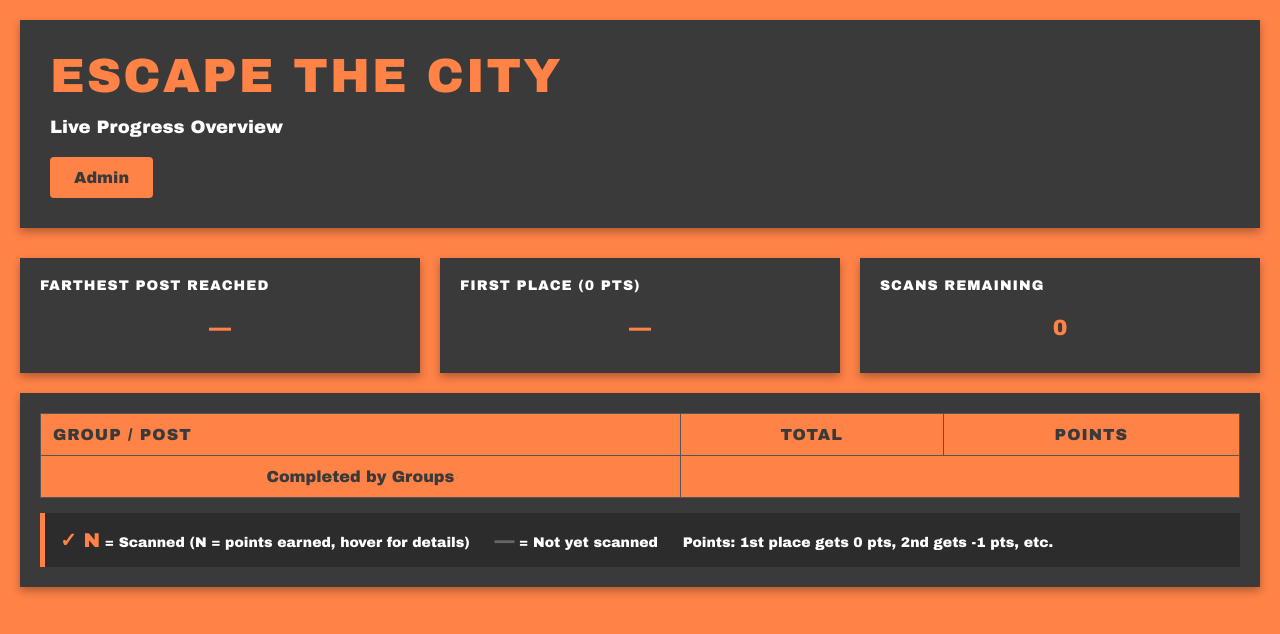
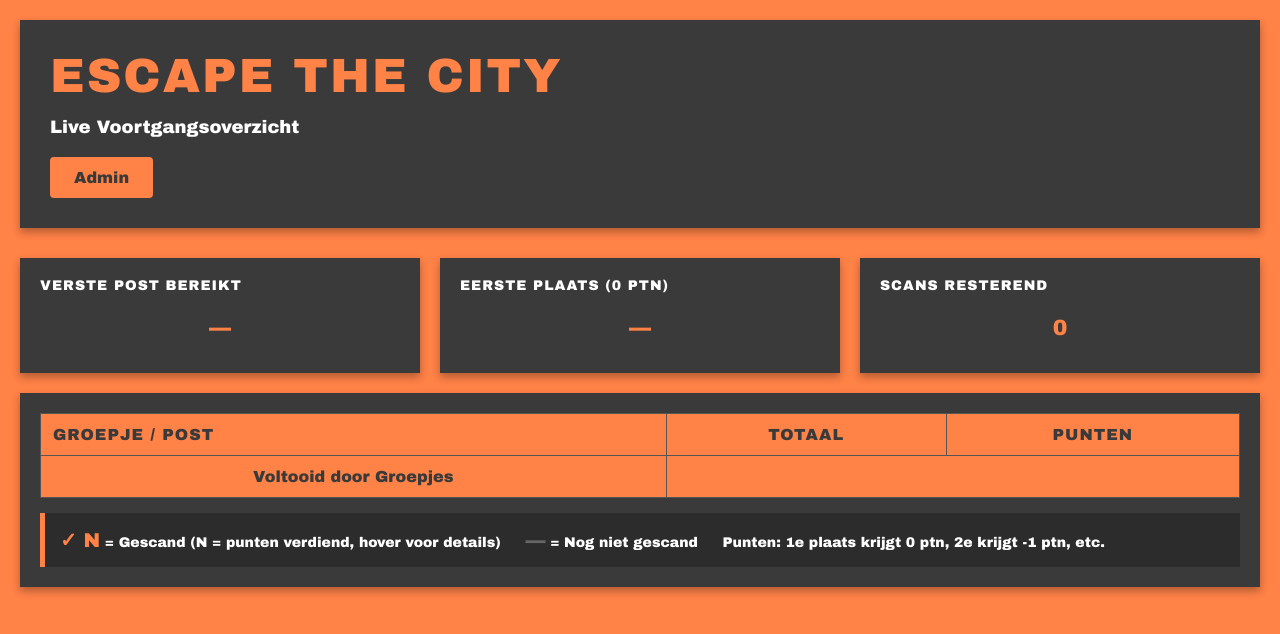
Before and after one commit to kwint/escape-the-city, a Django app: page / in a window 1280 px wide. Shown: the top 634 px of the page. Run offline with Django 5.2, Linux system fonts and the light colour scheme; data that the repository does not hold is empty.

Commit message:
Translated templates to dutch

```diff
--- a/compose.yml
+++ b/compose.yml
@@ -5,7 +5,7 @@ services:
     build: .
     container_name: escape-the-city
     restart: unless-stopped
-    expose:
+    ports:
       - "8000:8000"
     volumes:
       - ./db:/app/db
--- a/hunt/templates/admin/index.html
+++ b/hunt/templates/admin/index.html
@@ -4,12 +4,12 @@
 {% block content %}
 <div style="margin-bottom: 30px; padding: 30px; background: #3A3A3A; border-radius: 0; box-shadow: 0 4px 8px rgba(0,0,0,0.3); border-left: 8px solid #FF8247;">
     <h2 style="margin: 0 0 15px 0; color: #FF8247; font-size: 32px; font-weight: 900; text-transform: uppercase; letter-spacing: 2px;">ESCAPE THE CITY</h2>
-    <p style="margin: 0 0 20px 0; color: white; font-size: 16px; font-weight: bold;">View real-time progress of all groups across all posts</p>
+    <p style="margin: 0 0 20px 0; color: white; font-size: 16px; font-weight: bold;">Bekijk realtime voortgang van alle groepen over alle posts</p>
     <a href="{% url 'overview' %}"
        style="display: inline-block; padding: 15px 30px; background-color: #FF8247; color: #3A3A3A; text-decoration: none; border-radius: 0; font-weight: 900; font-size: 16px; box-shadow: 0 4px 8px rgba(0,0,0,0.3); transition: transform 0.2s; text-transform: uppercase; letter-spacing: 1px;"
        onmouseover="this.style.transform='translateY(-2px)'"
        onmouseout="this.style.transform='translateY(0)'">
-        View Overview Dashboard →
+        Bekijk Overzichtsdashboard →
     </a>
 </div>
 
--- a/hunt/templates/hunt/overview.html
+++ b/hunt/templates/hunt/overview.html
@@ -1,9 +1,9 @@
 <!DOCTYPE html>
-<html lang="en">
+<html lang="nl">
 <head>
     <meta charset="UTF-8">
     <meta name="viewport" content="width=device-width, initial-scale=1.0">
-    <title>Scavenger Hunt Overview</title>
+    <title>Speurtocht Overzicht</title>
     <style>
         body {
             font-family: 'Arial Black', Arial, sans-serif;
@@ -188,21 +188,21 @@
 <body>
     <div class="header">
         <h1>ESCAPE THE CITY</h1>
-        <p style="color: white; font-size: 18px; margin: 0 0 20px 0; font-weight: normal;">Live Progress Overview</p>
+        <p style="color: white; font-size: 18px; margin: 0 0 20px 0; font-weight: normal;">Live Voortgangsoverzicht</p>
         <a href="/admin/" class="admin-link">Admin</a>
     </div>
 
     <div class="stats">
         <div class="stat-card">
-            <div class="stat-label">Farthest Post Reached</div>
+            <div class="stat-label">Verste Post Bereikt</div>
             <div class="stat-number">{% if farthest_post %}{{ farthest_post.order }}. {{ farthest_post.name }}{% else %}—{% endif %}</div>
         </div>
         <div class="stat-card">
-            <div class="stat-label">First Place ({{ first_place_points }} pts)</div>
+            <div class="stat-label">Eerste Plaats ({{ first_place_points }} ptn)</div>
             <div class="stat-number">{% if first_place_group %}{{ first_place_group }}{% else %}—{% endif %}</div>
         </div>
         <div class="stat-card">
-            <div class="stat-label">Scans Remaining</div>
+            <div class="stat-label">Scans Resterend</div>
             <div class="stat-number">{{ remaining_scans }}</div>
         </div>
     </div>
@@ -211,12 +211,12 @@
         <table>
             <thead>
                 <tr>
-                    <th class="first-column">Group / Post</th>
+                    <th class="first-column">Groepje / Post</th>
                     {% for post in posts %}
                     <th>{{ post.order }}. {{ post.name }}</th>
                     {% endfor %}
-                    <th>Total</th>
-                    <th>Points</th>
+                    <th>Totaal</th>
+                    <th>Punten</th>
                 </tr>
             </thead>
             <tbody>
@@ -231,8 +231,8 @@
                             <div class="tooltip">
                                 <span class="checkmark">✓ {{ scan_info.points }}</span>
                                 <span class="tooltiptext">
-                                    Scanned: {{ scan_info.scan.scanned_at|date:"Y-m-d H:i:s" }}<br>
-                                    Points: {{ scan_info.points }}
+                                    Gescand: {{ scan_info.scan.scanned_at|date:"Y-m-d H:i:s" }}<br>
+                                    Punten: {{ scan_info.points }}
                                 </span>
                             </div>
                         {% else %}
@@ -245,7 +245,7 @@
                 </tr>
                 {% endfor %}
                 <tr class="totals-row">
-                    <td>Completed by Groups</td>
+                    <td>Voltooid door Groepjes</td>
                     {% for total in post_totals %}
                     <td>{{ total }}</td>
                     {% endfor %}
@@ -255,9 +255,9 @@
         </table>
 
         <div class="legend">
-            <span class="legend-item"><span class="checkmark">✓ N</span> = Scanned (N = points earned, hover for details)</span>
-            <span class="legend-item"><span class="cross">—</span> = Not yet scanned</span>
-            <span class="legend-item">Points: 1st place gets {{ groups|length }} pts, 2nd gets {{ groups|length|add:"-1" }} pts, etc.</span>
+            <span class="legend-item"><span class="checkmark">✓ N</span> = Gescand (N = punten verdiend, hover voor details)</span>
+            <span class="legend-item"><span class="cross">—</span> = Nog niet gescand</span>
+            <span class="legend-item">Punten: 1e plaats krijgt {{ groups|length }} ptn, 2e krijgt {{ groups|length|add:"-1" }} ptn, etc.</span>
         </div>
     </div>
 </body>
--- a/hunt/views.py
+++ b/hunt/views.py
@@ -17,7 +17,7 @@ def scan_post(request, qr_code_identifier):
         group_password = request.POST.get('password', '').strip()
 
         if not group_password:
-            messages.error(request, 'Please enter your group password.')
+            messages.error(request, 'Voer je groepswachtwoord in.')
             return render(request, 'hunt/scan.html', {'post': post})
 
         try:
@@ -27,17 +27,17 @@ def scan_post(request, qr_code_identifier):
             existing_scan = Scan.objects.filter(group=group, post=post).first()
 
             if existing_scan:
-                messages.info(request, f'Your group has already scanned this post on {existing_scan.scanned_at.strftime("%Y-%m-%d %H:%M:%S")}.')
+                messages.info(request, f'Je groep heeft deze post al gescand op {existing_scan.scanned_at.strftime("%Y-%m-%d %H:%M:%S")}.')
             else:
                 # Create a new scan record
                 Scan.objects.create(group=group, post=post, scanned_at=timezone.now())
-                messages.success(request, f'Successfully logged scan for {group}!')
+                messages.success(request, f'Scan succesvol geregistreerd voor {group}!')
 
             # Redirect to download page
             return redirect('download_pdf', qr_code_identifier=qr_code_identifier, group_id=group.id)
 
         except Group.DoesNotExist:
-            messages.error(request, 'Invalid group password. Please try again.')
+            messages.error(request, 'Ongeldig groepswachtwoord. Probeer opnieuw.')
             return render(request, 'hunt/scan.html', {'post': post})
 
     return render(request, 'hunt/scan.html', {'post': post})
@@ -54,14 +54,14 @@ def download_pdf(request, qr_code_identifier, group_id):
     scan = Scan.objects.filter(group=group, post=post).first()
 
     if not scan:
-        messages.error(request, 'Access denied. Please scan the QR code and enter your password first.')
+        messages.error(request, 'Toegang geweigerd. Scan eerst de QR code en voer je wachtwoord in.')
         return redirect('scan_post', qr_code_identifier=qr_code_identifier)
 
     # Serve the PDF file
     try:
-        return FileResponse(post.pdf_file.open('rb'), content_type='application/pdf', as_attachment=True, filename=f'{post.name}_instructions.pdf')
+        return FileResponse(post.pdf_file.open('rb'), content_type='application/pdf', as_attachment=True, filename=f'{post.name}_instructies.pdf')
     except Exception as e:
-        messages.error(request, 'Error downloading PDF file.')
+        messages.error(request, 'Fout bij downloaden van PDF bestand.')
         return redirect('scan_post', qr_code_identifier=qr_code_identifier)
 
 
```
Also changed, not shown: hunt/templates/hunt/scan.html (+4 -4 lines).
